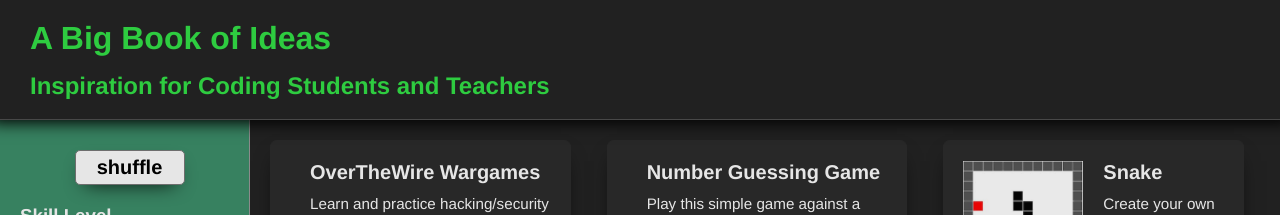
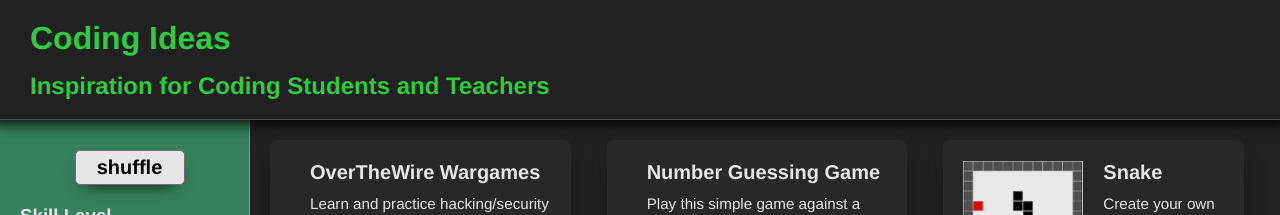
Before and after one commit to pruszel/coding-ideas, a Jekyll site: the page built from web/index.html, in a window 1280 px wide. Shown: the top 215 px of the page. Built offline with Jekyll 4.4.1, drawn with Linux system fonts in a browser that asks for light colours.

Commit message:
added Open Graph metadata and updated title

```diff
--- a/web/_includes/header.html
+++ b/web/_includes/header.html
@@ -1,4 +1,4 @@
 <header>
-    <h1>A Big Book of Ideas</h1>
+    <h1>Coding Ideas</h1>
     <h2>Inspiration for Coding Students and Teachers</h2>
 </header>
--- a/web/_layouts/default.html
+++ b/web/_layouts/default.html
@@ -1,9 +1,13 @@
 <!DOCTYPE html>
 <html lang='en'>
 <head>
-	<title>A Big Book of Ideas: Inspiration for Coding Students and Teachers</title>
+	<title>Coding Ideas: Inspiration for Coding Students and Teachers</title>
 	<meta charset='utf-8'>
 	<meta name='viewport' content='width=device-width, initial-scale=1, minimum-scale=1' />
+	<meta property="og:title" content="Coding Ideas" />
+	<meta property="og:type" content="website" />
+	<meta property="og:url" content="https://coding-ideas.netlify.app/" />
+	<meta property="og:image" content="https://coding-ideas.netlify.app/assets/images/open-graph.jpg" />
 
 	<link rel="icon" href="favicon.ico"><!-- 32×32 -->
 	<link rel="icon" href="icon.png" type="image/png">
```
